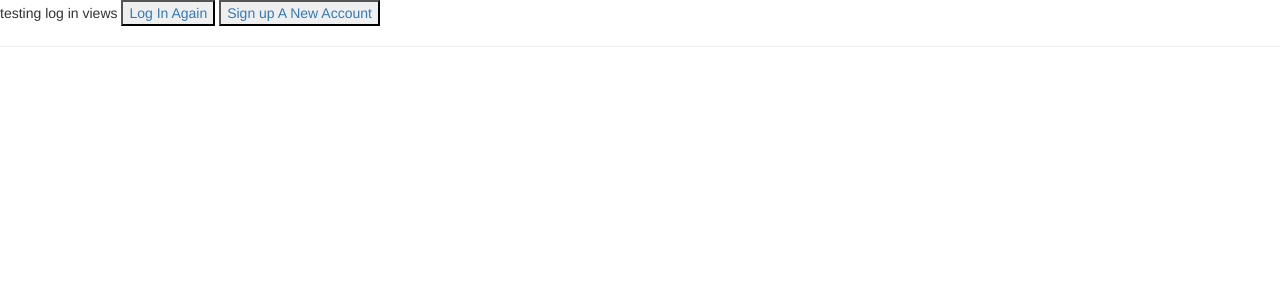
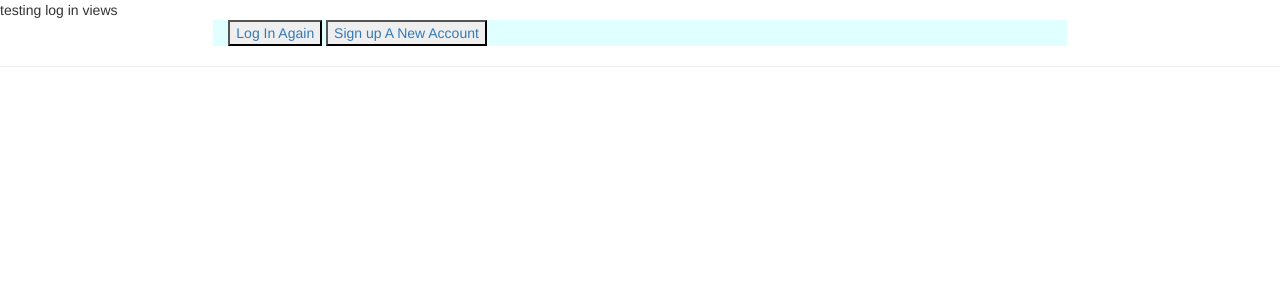
Before and after one commit to ChristinaDRoberts/chat-app, a Django app: page / in a window 1280 px wide. Shown: the top 300 px of the page. Run offline with Django 3.2, Linux system fonts and the light colour scheme; some libraries are stand-ins or nearby versions.

Commit message:
brochure

```diff
--- a/account/templates/registration/index.html
+++ b/account/templates/registration/index.html
@@ -1,11 +1,13 @@
 {% extends 'registration/base.html' %}
-{%  load static %}
+{% load static %}
 
 
 {% block content %}
-testing log in views
+    testing log in views
+    <div class="brochure col-8">
 
-<button type="submit"><a href="{% url 'account:login' %}">Log In Again</a></button>
-    <button type="submit"><a href="{% url 'account:signup' %}">Sign up A New Account</a></button>
+        <button type="submit"><a href="{% url 'account:login' %}">Log In Again</a></button>
+        <button type="submit"><a href="{% url 'account:signup' %}">Sign up A New Account</a></button>
+    <div>
 
 {% endblock %}
--- a/chat/static/chat/styles/styles.css
+++ b/chat/static/chat/styles/styles.css
@@ -4,6 +4,11 @@
 
 h1 {
   font-size: 60px;
+}
+
+.brochure {
+  margin: 0 auto;
+  background-color: lightcyan;
 }
 
 .welcome-header {
--- a/chat/static/chat/styles/styles.scss
+++ b/chat/static/chat/styles/styles.scss
@@ -3,6 +3,11 @@
 }
 h1{
   font-size: 60px;
+}
+
+.brochure{
+  margin: 0 auto;
+  background-color: lightcyan;
 }
 
 
```
Also changed, not shown: 1 other file.
